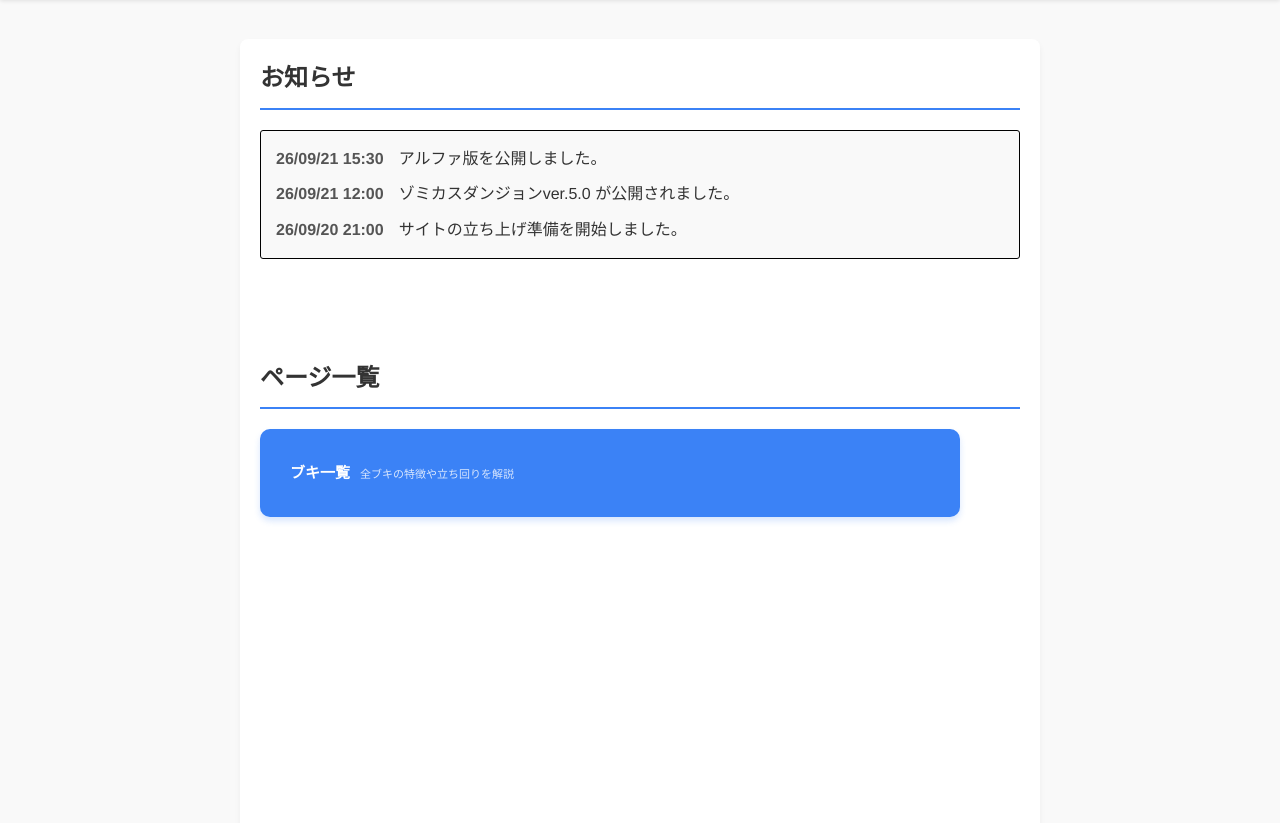
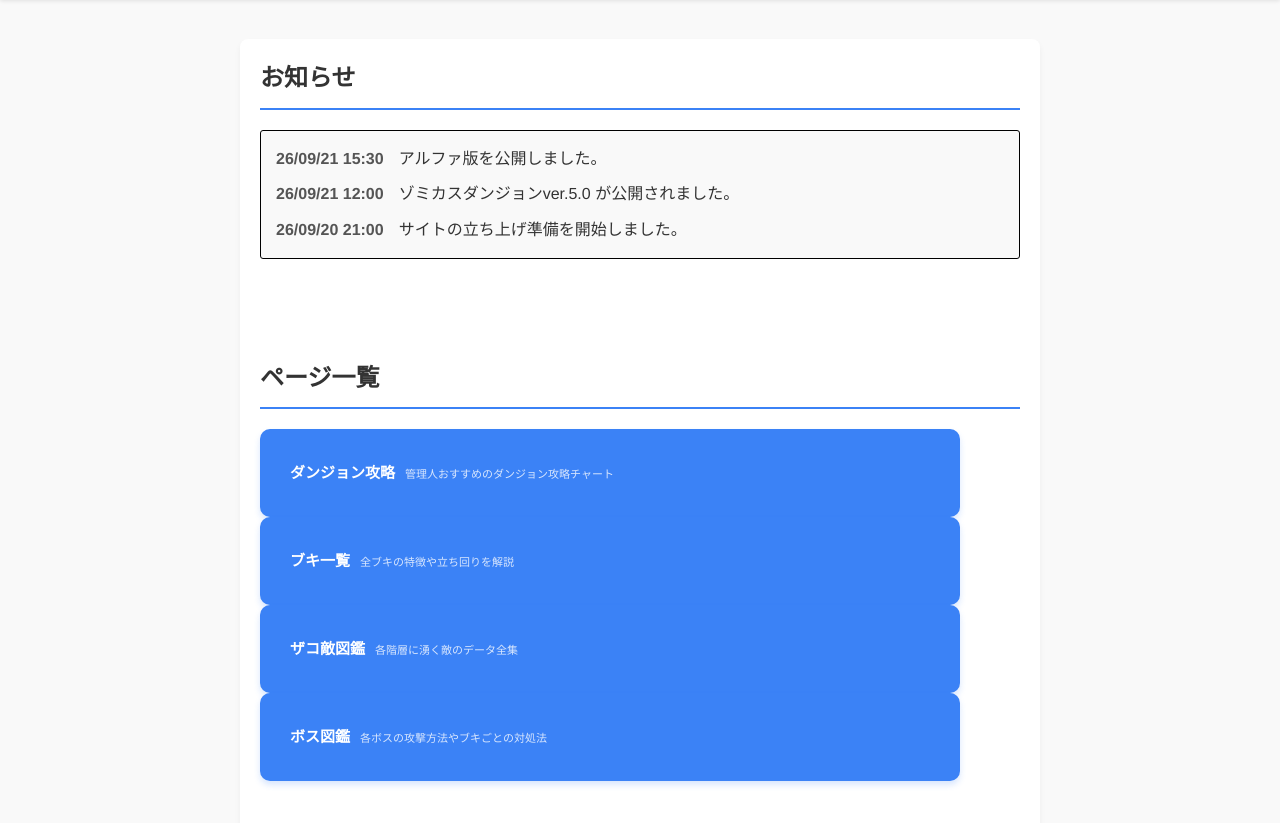
Before and after one commit to mu-lgtn/z-wiki, a plain HTML site: page index.html in a window 1280 px wide. Shown: the part 69-892 px from the top of the page. Drawn offline with Linux system fonts and the light colour scheme.

Commit message:
Add files via upload

```diff
--- a/index.html
+++ b/index.html
@@ -54,11 +54,26 @@
             </div>
         </section>
 
-        <section id="section-hero" style="margin-bottom: 300px;">
+        <section id="section-hero" style="margin-bottom: 50px;">
             <h1>ページ一覧</h1>
+            <a href="strategy.html" class="btn btn-text">
+                <span class="main-text">ダンジョン攻略</span>
+                <span class="sub-text">管理人おすすめのダンジョン攻略チャート</span>
+            </a>
+
             <a href="weapon.html" class="btn btn-text">
                 <span class="main-text">ブキ一覧</span>
                 <span class="sub-text">全ブキの特徴や立ち回りを解説</span>
+            </a>
+
+            <a href="enemy_dictionary.html" class="btn btn-text">
+                <span class="main-text">ザコ敵図鑑</span>
+                <span class="sub-text">各階層に湧く敵のデータ全集</span>
+            </a>
+
+            <a href="boss_dictionary.html" class="btn btn-text">
+                <span class="main-text">ボス図鑑</span>
+                <span class="sub-text">各ボスの攻撃方法やブキごとの対処法</span>
             </a>
         </section>
     </main>
```
